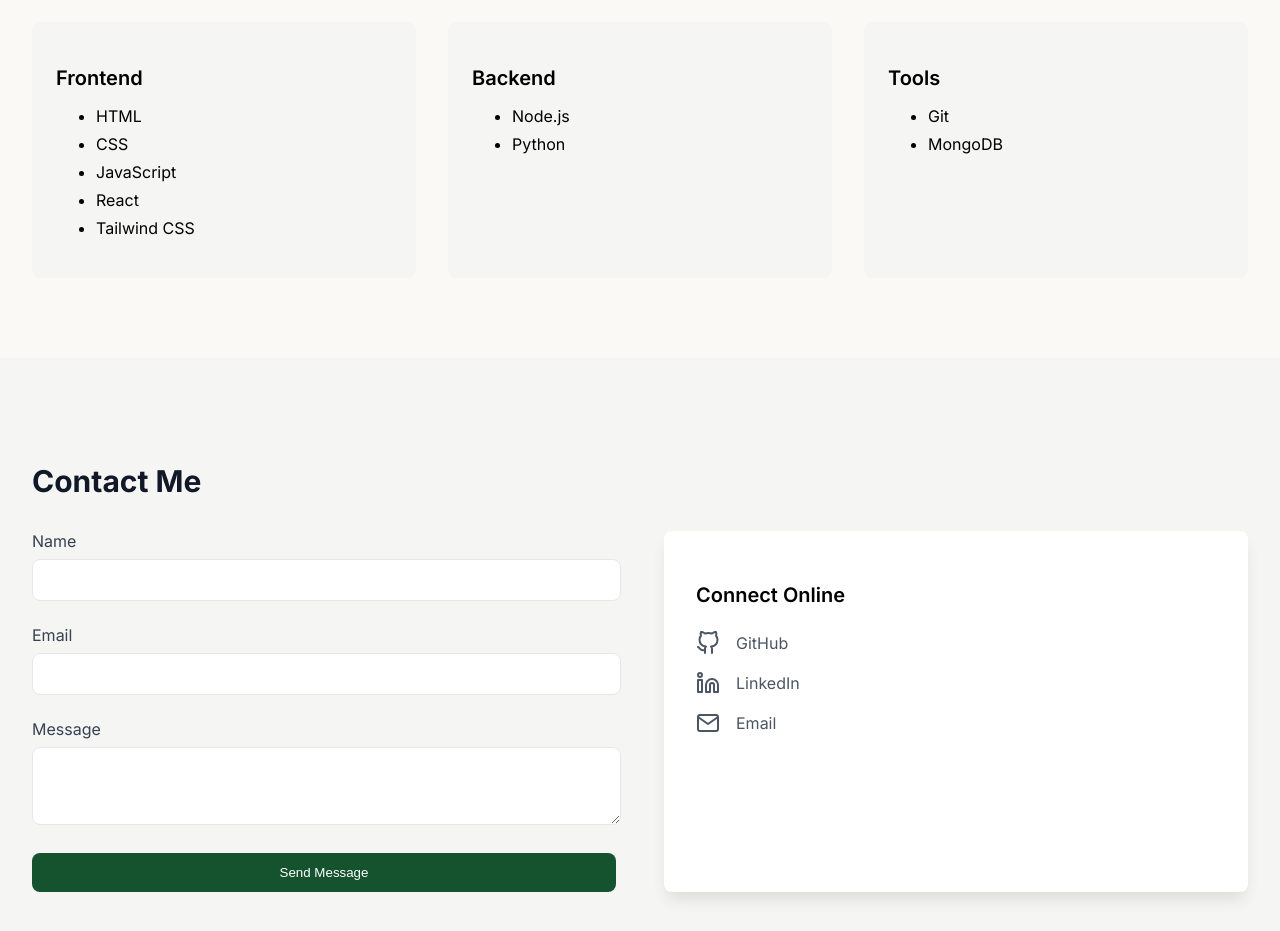
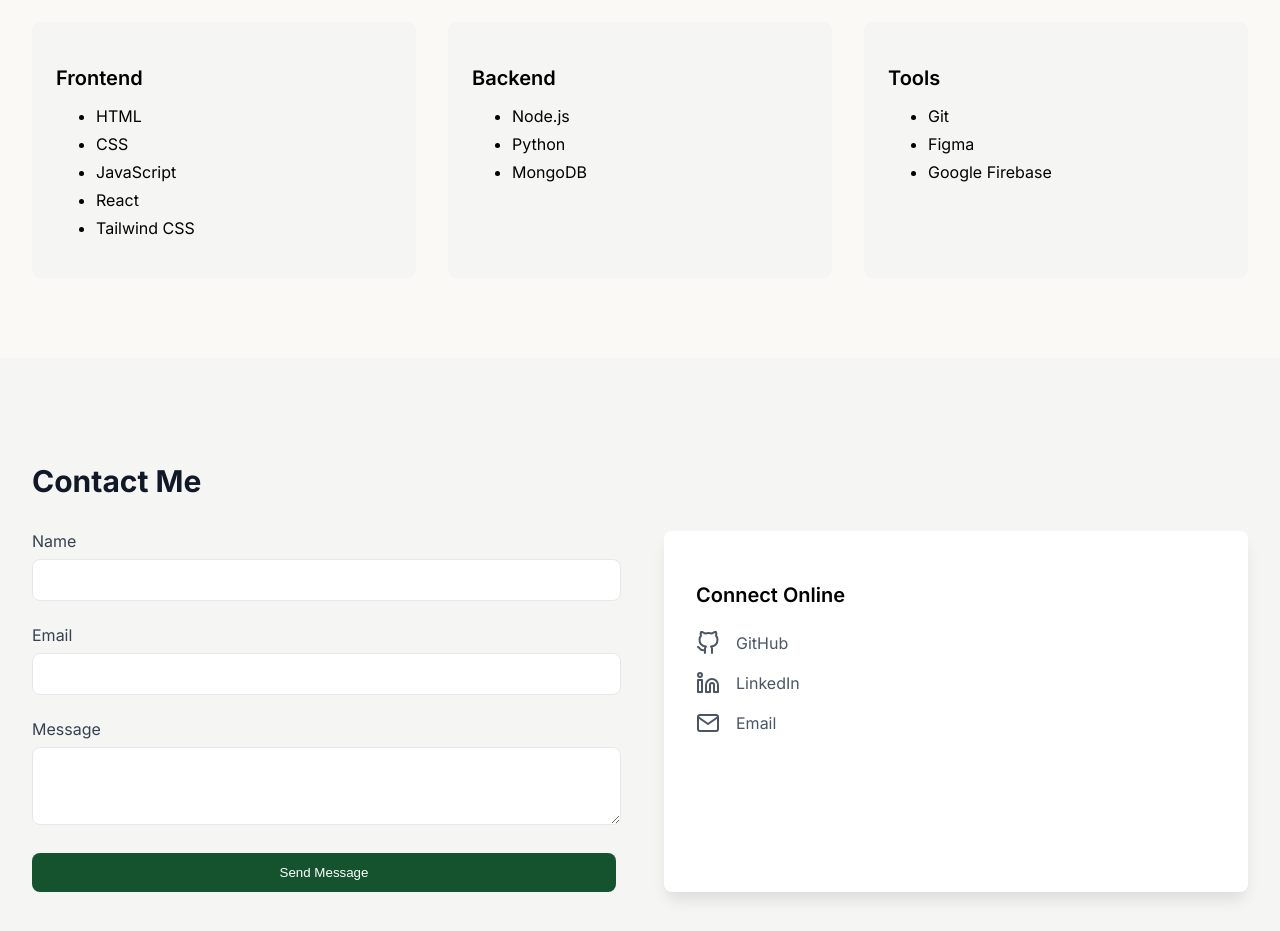
Before and after one commit to lawrencemasilo/personal_website, a plain HTML site: page index.html in a window 1280 px wide. Shown: the part 1940-2871 px from the top of the page. Drawn offline with nearby package versions, Linux system fonts and the light colour scheme.

Commit message:
Update skills

```diff
--- a/index.html
+++ b/index.html
@@ -130,13 +130,15 @@
                     <ul>
                         <li>Node.js</li>
                         <li>Python</li>
+                        <li>MongoDB</li>
                     </ul>
                 </div>
                 <div class="skill-card">
                     <h3>Tools</h3>
                     <ul>
                         <li>Git</li>
-                        <li>MongoDB</li>
+                        <li>Figma</li>
+                        <li>Google Firebase</li>
                     </ul>
                 </div>
             </div>
```
